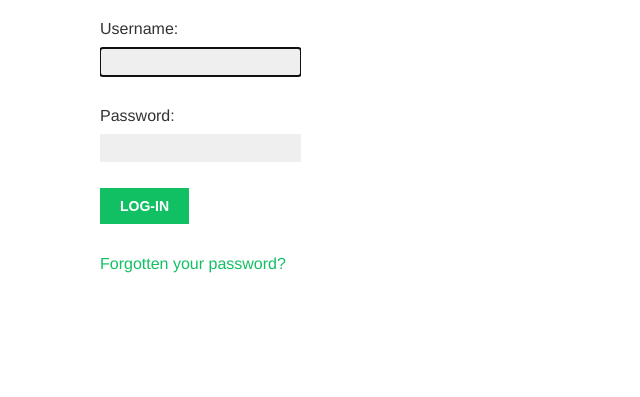
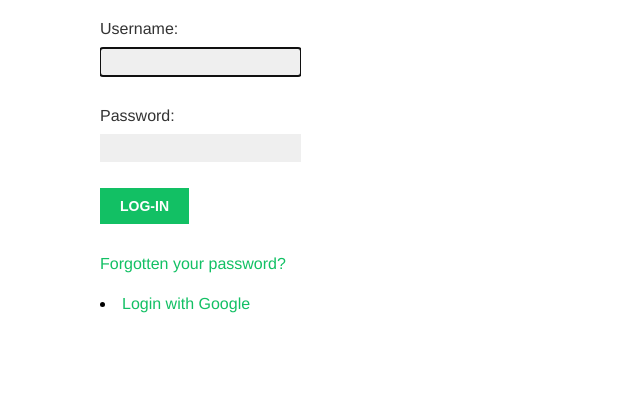
Before and after one commit to DBWtv/bookmarks, a Django app: page /account/login/ in a window 1280 px wide. Shown: the part 201-598 px from the top of the page, without its empty margins (0-640 px from the left). Run offline with Django 3.2, Linux system fonts and the light colour scheme; some web fonts are replaced.

Commit message:
ad a button "login with google" but no functional

```diff
--- a/account/templates/registration/login.html
+++ b/account/templates/registration/login.html
@@ -17,5 +17,10 @@
 
 <p><a href="{% url "password_reset" %}">Forgotten your password?</a></p>
 </form>
+<li class="google">
+    <a href="{% url "social:begin" "google-oauth2" %}">
+    Login with Google
+    </a>
+    </li>
 </div>
 {% endblock %}
--- a/bookmarks/settings.py
+++ b/bookmarks/settings.py
@@ -138,3 +138,6 @@ STATIC_URL = '/static/'
 # i am not gonna register my phone number to facebook
 SOCIAL_AUTH_FACEBOOK_KEY = 'XXX' # Facebook App ID
 SOCIAL_AUTH_FACEBOOK_SECRET = 'XXX' # Facebook App Secret
+
+SOCIAL_AUTH_GOOGLE_OAUTH2_KEY = 'XXX' # Google Consumer Key
+SOCIAL_AUTH_GOOGLE_OAUTH2_SECRET = 'XXX' # Google Consumer Secret
```
